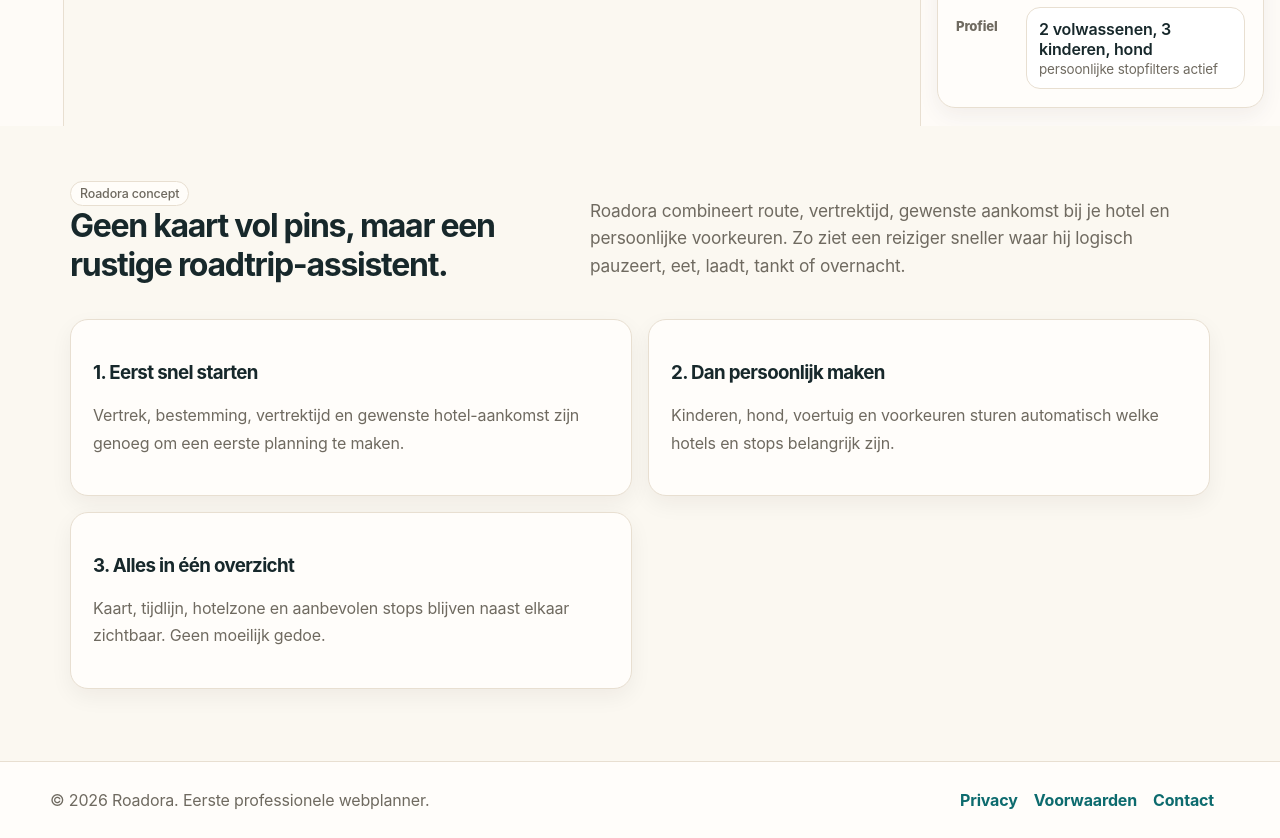
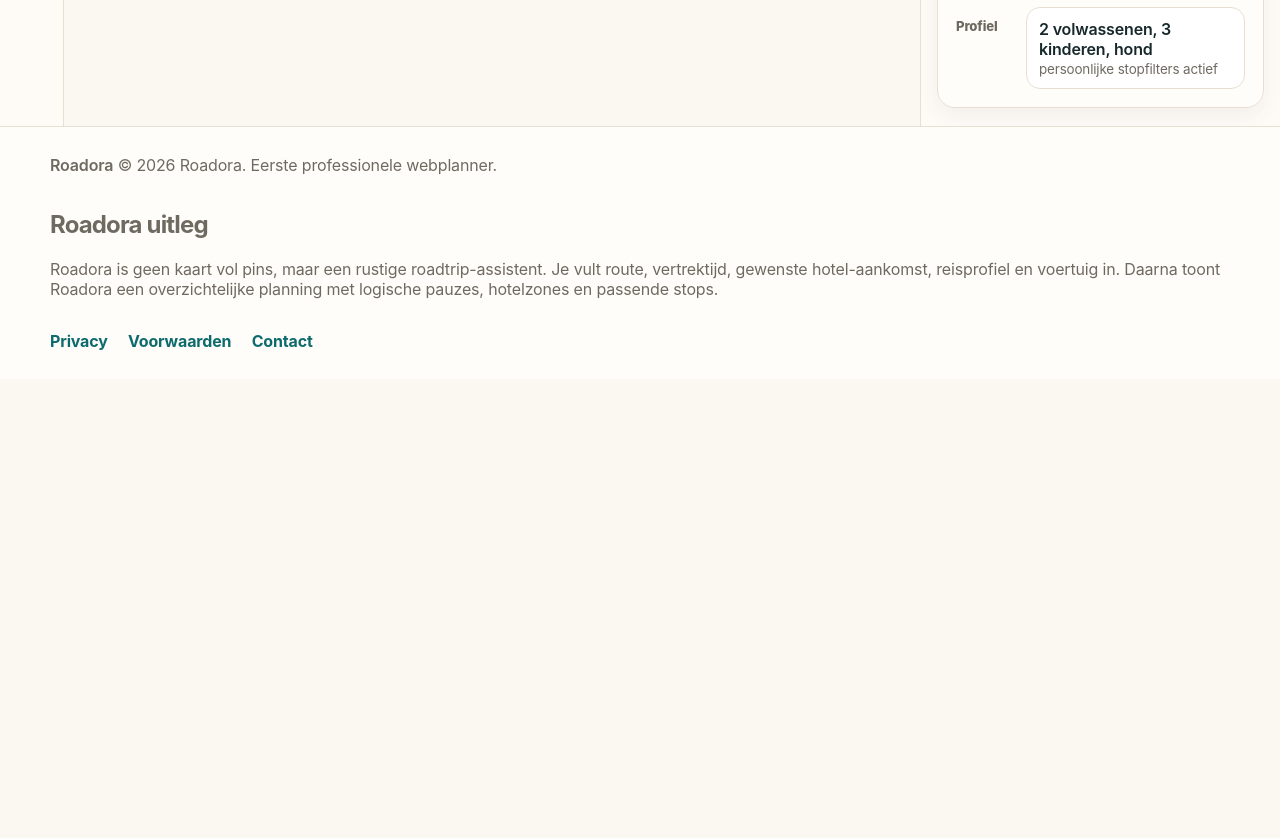
Before and after one commit to Roadora/roadora-website, a plain HTML site: page index.html in a window 1280 px wide. Shown: the part 1830-2668 px from the top of the page. After the commit the page ends 2209 px from the top, so only its background shows below. Drawn offline with Linux system fonts and the light colour scheme.

Commit message:
Add files via upload

```diff
--- a/index.html
+++ b/index.html
@@ -18,7 +18,7 @@
     </a>
     <nav class="header-actions" aria-label="Hoofdnavigatie">
       <a class="top-link optional" href="#planner">🚗 <span>Plan route</span></a>
-      <a class="top-link optional" href="#uitleg">✨ <span>Waarom Roadora</span></a>
+      <a class="top-link optional" href="#footerUitleg">✨ <span>Roadora uitleg</span></a>
       <a class="top-link" href="contact.html">✉️ <span>Contact</span></a>
       <span class="profile-dot" title="Profiel komt later">P</span>
     </nav>
@@ -98,7 +98,7 @@
         <button class="rail-btn active" data-target="#planner" title="Route">⌘</button>
         <button class="rail-btn" data-target="#profileBlock" title="Profiel">♡</button>
         <button class="rail-btn" data-target="#timelineBlock" title="Planning">◷</button>
-        <button class="rail-btn" data-target="#uitleg" title="Uitleg">?</button>
+        <button class="rail-btn" data-target="#footerUitleg" title="Uitleg">?</button>
       </aside>
 
       <section class="map-stage" aria-label="Kaart en route">
@@ -146,19 +146,23 @@
     </section>
   </main>
 
-  <section id="uitleg" class="below-content">
-    <div class="intro-strip">
-      <div><span class="pill">Roadora concept</span><h2 class="section-title">Geen kaart vol pins, maar een rustige roadtrip-assistent.</h2></div>
-      <p>Roadora combineert route, vertrektijd, gewenste aankomst bij je hotel en persoonlijke voorkeuren. Zo ziet een reiziger sneller waar hij logisch pauzeert, eet, laadt, tankt of overnacht.</p>
+  <footer id="footerUitleg" class="footer">
+    <div class="footer-inner footer-grid">
+      <div class="footer-brand">
+        <strong>Roadora</strong>
+        <span>© 2026 Roadora. Eerste professionele webplanner.</span>
+      </div>
+      <section class="footer-explain" aria-label="Roadora uitleg">
+        <h2>Roadora uitleg</h2>
+        <p>Roadora is geen kaart vol pins, maar een rustige roadtrip-assistent. Je vult route, vertrektijd, gewenste hotel-aankomst, reisprofiel en voertuig in. Daarna toont Roadora een overzichtelijke planning met logische pauzes, hotelzones en passende stops.</p>
+      </section>
+      <nav class="footer-links" aria-label="Footer navigatie">
+        <a href="privacy.html">Privacy</a>
+        <a href="voorwaarden.html">Voorwaarden</a>
+        <a href="contact.html">Contact</a>
+      </nav>
     </div>
-    <div class="explain-grid">
-      <article class="card explain-card"><h3>1. Eerst snel starten</h3><p class="content-copy">Vertrek, bestemming, vertrektijd en gewenste hotel-aankomst zijn genoeg om een eerste planning te maken.</p></article>
-      <article class="card explain-card"><h3>2. Dan persoonlijk maken</h3><p class="content-copy">Kinderen, hond, voertuig en voorkeuren sturen automatisch welke hotels en stops belangrijk zijn.</p></article>
-      <article class="card explain-card"><h3>3. Alles in één overzicht</h3><p class="content-copy">Kaart, tijdlijn, hotelzone en aanbevolen stops blijven naast elkaar zichtbaar. Geen moeilijk gedoe.</p></article>
-    </div>
-  </section>
-
-  <footer class="footer"><div class="footer-inner"><div>© 2026 Roadora. Eerste professionele webplanner.</div><nav><a href="privacy.html">Privacy</a><a href="voorwaarden.html">Voorwaarden</a><a href="contact.html">Contact</a></nav></div></footer>
+  </footer>
 
   <div id="cookieBanner" class="cookie" role="dialog" aria-label="Cookie melding">
     <p><strong>Cookies.</strong> Roadora gebruikt noodzakelijke cookies en, na toestemming, analyse om de website te verbeteren.</p>
```
